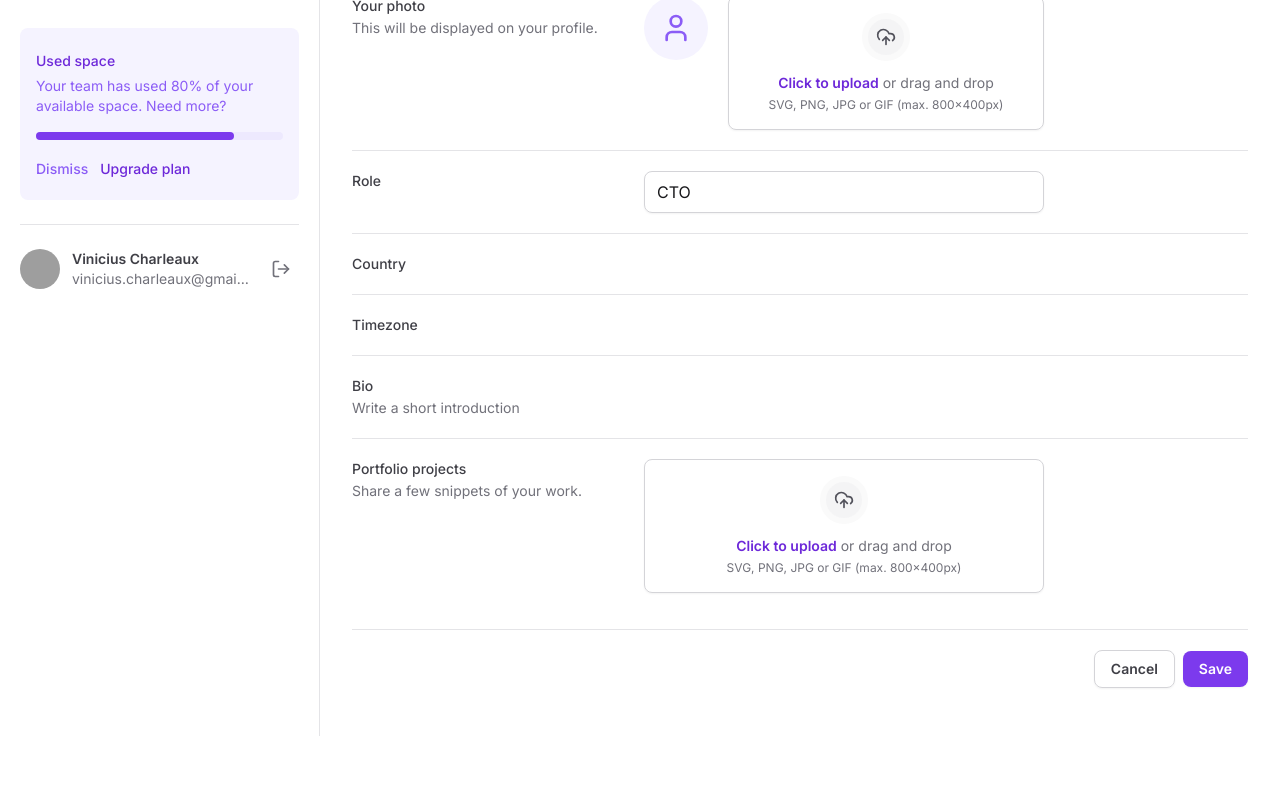
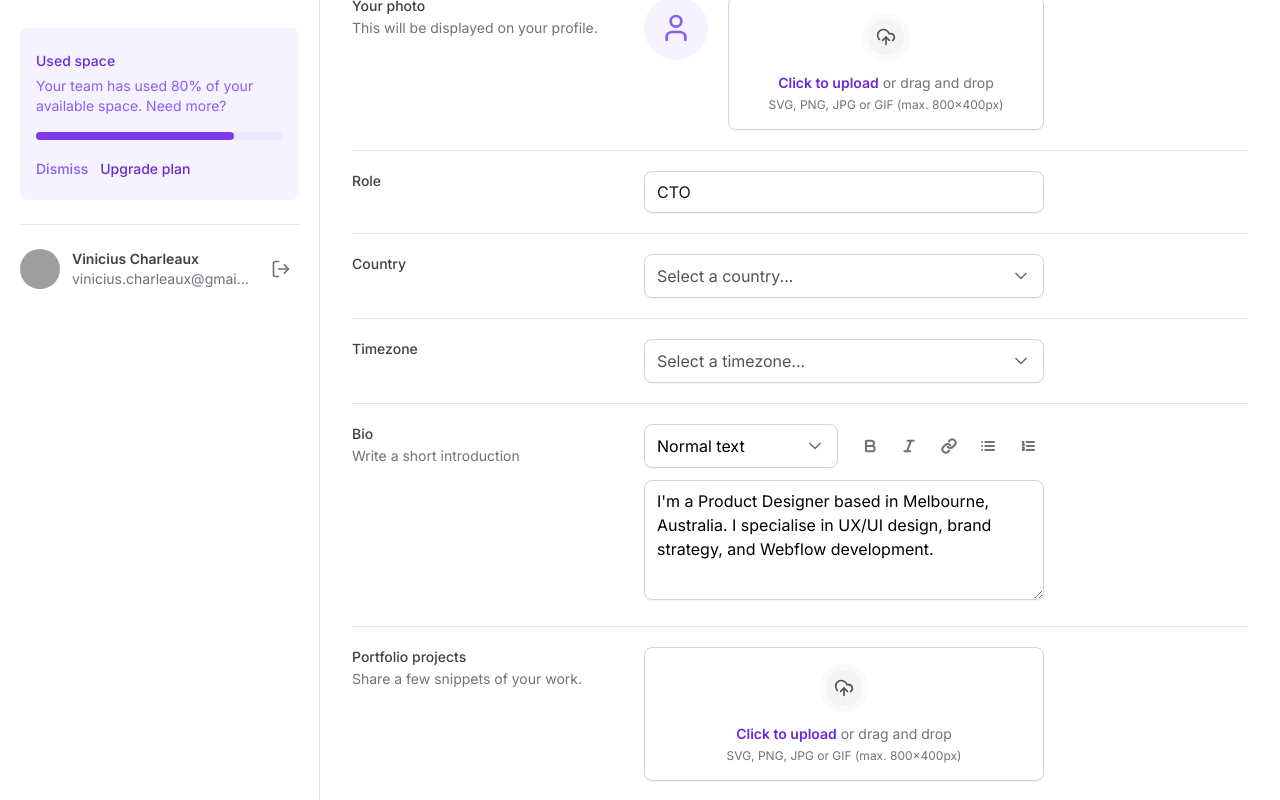
Before and after one commit to ViniciusCharleaux/rocketseat-tailwind-master, a Next.js app: page / in a window 1280 px wide. Shown: the part 406-1206 px from the top of the page. Before the commit the page ends 1142 px from the top, so only its background shows below. Built offline with nearby package versions, Linux system fonts and the light colour scheme; grey boxes are pictures that could not be loaded.

Commit message:
componentes de select e textarea e auto animate

```diff
--- a/package.json
+++ b/package.json
@@ -9,6 +9,8 @@
     "lint": "next lint"
   },
   "dependencies": {
+    "@formkit/auto-animate": "^0.8.2",
+    "@radix-ui/react-select": "^2.0.0",
     "@radix-ui/react-tabs": "^1.0.4",
     "framer-motion": "^11.1.3",
     "lucide-react": "^0.368.0",
--- a/src/app/components/Form/FileInput/FileList.tsx
+++ b/src/app/components/Form/FileInput/FileList.tsx
@@ -4,14 +4,18 @@
 import { useFileInput } from "./Root";
 import { Trash2, UploadCloud } from "lucide-react";
 import { formatBytes } from "@/app/utils/format-bytes";
+import { useAutoAnimate } from '@formkit/auto-animate/react'
 
 export const FileList:React.FC = () => {
   const { files } = useFileInput()
 
+  const [parent] = useAutoAnimate({
+
+  })
 
 
   return (
-    <div className="mt-4 flex flex-col gap-3">
+    <div ref={parent} className="mt-4 flex flex-col gap-3">
       {files.map(file => {
         return (
           <div key={file.name} className="group  flex items-start gap-4 rounded-lg border border-zinc-200 p-4 ">
--- /dev/null
+++ b/src/app/components/Form/Select/SelectItem.tsx
@@ -0,0 +1,23 @@
+'use client'
+
+import * as Select from '@radix-ui/react-select'
+import { Check } from 'lucide-react'
+
+export type SelectItemProps = Select.SelectItemProps & {
+  text: string
+}
+
+export function SelectItem({ text, ...props }: SelectItemProps) {
+  return (
+    <Select.Item
+      className="flex items-center justify-between gap-2 px-3 py-2.5 outline-none data-[highlighted]:bg-zinc-50"
+      {...props}
+    >
+      <Select.ItemText className="text-black">{text}</Select.ItemText>
+
+      <Select.ItemIndicator>
+        <Check className="h-4 w-4 text-violet-500" />
+      </Select.ItemIndicator>
+    </Select.Item>
+  )
+}
--- /dev/null
+++ b/src/app/components/Form/Select/index.tsx
@@ -0,0 +1,38 @@
+'use client'
+
+import * as SelectPrimitive from '@radix-ui/react-select'
+import { Check, ChevronDown } from 'lucide-react'
+
+export interface SelectProps extends SelectPrimitive.SelectProps{
+  children: React.ReactNode,
+  placeholder: string
+}
+
+export function Select({children, placeholder, ...props}: SelectProps) {
+  return (
+    <SelectPrimitive.Root {...props}>
+      <SelectPrimitive.Trigger className="flex h-11 w-full items-center justify-between gap-2 rounded-lg border border-zinc-300 px-3 py-2 shadow-sm data-[placeholder]:text-zinc-600">
+        <SelectPrimitive.Value
+          placeholder={placeholder}
+          className="text-black"
+        />
+        <SelectPrimitive.Icon>
+          <ChevronDown className="h-5 w-5 text-zinc-500" />
+        </SelectPrimitive.Icon>
+      </SelectPrimitive.Trigger>
+
+      <SelectPrimitive.Portal>
+        <SelectPrimitive.Content
+          side="bottom"
+          position="popper"
+          sideOffset={8}
+          className="z-10 w-[--radix-select-trigger-width] overflow-hidden rounded-lg border border-zinc-200 bg-white"
+        >
+          <SelectPrimitive.Viewport>
+            {children}
+          </SelectPrimitive.Viewport>
+        </SelectPrimitive.Content>
+      </SelectPrimitive.Portal>
+    </SelectPrimitive.Root>
+  )
+}
--- /dev/null
+++ b/src/app/components/Form/Textarea.tsx
@@ -0,0 +1,13 @@
+import React, { ComponentProps } from "react";
+
+
+export interface TextAreaProps extends ComponentProps<'textarea'>{}
+
+export const TextArea:React.FC<TextAreaProps> = (props) => {
+    return (
+        <textarea
+            {...props}
+            className="min-h-[120px] resize-y w-full rounded-lg border border-zinc-300 px-3 py-2 shadow-sm"
+        />
+    )
+}
--- a/src/app/page.tsx
+++ b/src/app/page.tsx
@@ -1,7 +1,11 @@
-import { Mail } from "lucide-react";
+import { Bold, ChevronDown, Italic, Link, List, ListOrdered, Mail } from "lucide-react";
 import { SettingTabs } from "./components/SettingsTabs";
 import {InputControl, InputPrefix, InputRoot} from '@/app/components/Input'
 import * as FileInput from '@/app/components/Form/FileInput'
+import { Select } from "./components/Form/Select";
+import { SelectItem } from "./components/Form/Select/SelectItem";
+import { TextArea } from "./components/Form/Textarea";
+
 
 export default function Home() {
   return (
@@ -72,14 +76,20 @@
 
           <div className="grid grid-cols-form gap-3 pt-5">
             <label htmlFor="country" className="text-sm font-medium text-zinc-700">Country</label>
-            <div >
-            </div>
+
+           <Select placeholder="Select a country...">
+            <SelectItem value="br" text="Brazil" />
+            <SelectItem value="us" text="United States" />
+           </Select>
+
           </div>
 
           <div className="grid grid-cols-form gap-3 pt-5">
             <label htmlFor="timezone" className="text-sm font-medium text-zinc-700">Timezone</label>
-            <div >
-            </div>
+            <Select placeholder="Select a timezone...">
+              <SelectItem value="utc8" text="Pacific Standard Time (UTC-08:00)" />
+              <SelectItem value="utc3" text="America São Paulo (UTC-03:00)" />
+            </Select>
           </div>
 
           <div className="grid grid-cols-form gap-3 pt-5">
@@ -87,8 +97,38 @@
               Bio
               <span className="block text-sm font-normal text-zinc-500 mt-0.5">Write a short introduction</span>
             </label>
-            <div></div>
-            <div />
+            <div className="space-y-3">
+              <div className="grid gap-3 grid-cols-2">
+              <Select placeholder="" defaultValue="normal">
+                <SelectItem value="normal" text="Normal text" />
+                <SelectItem value="md" text="Markdown" />
+              </Select>
+
+                <div className="flex items-center gap-1">
+                  <button type="button" className="ml-auto rounded-md p-2 hover:bg-zinc-50">
+                    <Bold className="h-4 w-4 text-zinc-500" strokeWidth={3} />
+                  </button>
+                  <button type="button" className="ml-auto rounded-md p-2 hover:bg-zinc-50">
+                    <Italic className="h-4 w-4 text-zinc-500" strokeWidth={3} />
+                  </button>
+                  <button type="button" className="ml-auto rounded-md p-2 hover:bg-zinc-50">
+                    <Link className="h-4 w-4 text-zinc-500" strokeWidth={3} />
+                  </button>
+                  <button type="button" className="ml-auto rounded-md p-2 hover:bg-zinc-50">
+                    <List className="h-4 w-4 text-zinc-500" strokeWidth={3} />
+                  </button>
+                  <button type="button" className="ml-auto rounded-md p-2 hover:bg-zinc-50">
+                    <ListOrdered className="h-4 w-4 text-zinc-500" strokeWidth={3} />
+                  </button>
+                </div>
+              </div>
+
+                <TextArea
+                  id="bio"
+                  defaultValue="I'm a Product Designer based in Melbourne, Australia. I specialise in UX/UI design, brand strategy, and Webflow development."
+                />
+
+            </div>
           </div>
 
           <div className="grid grid-cols-form gap-3 pt-5">
```
Also changed, not shown: 1 other file (tests, documents, lock files or other folders).
